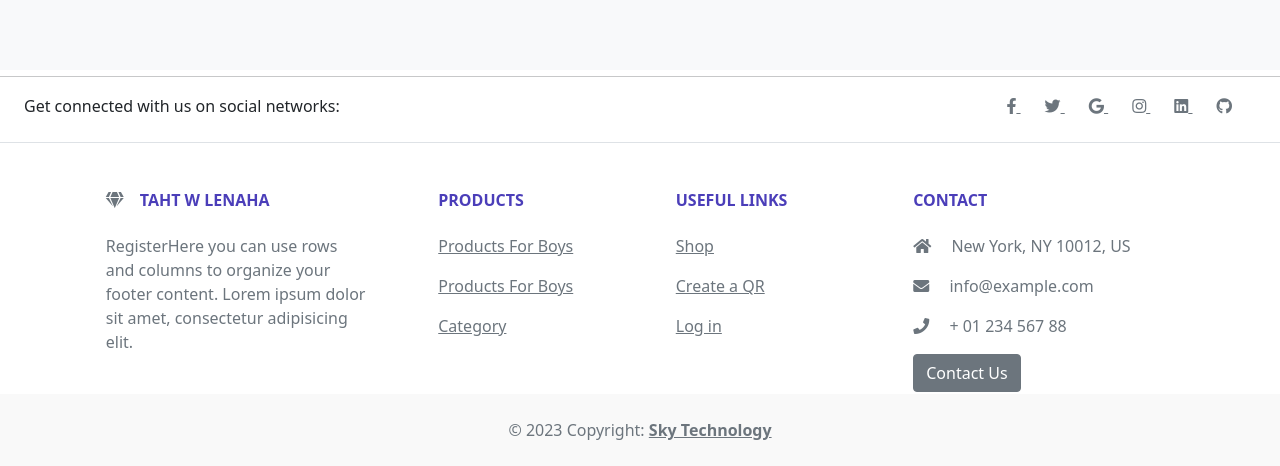
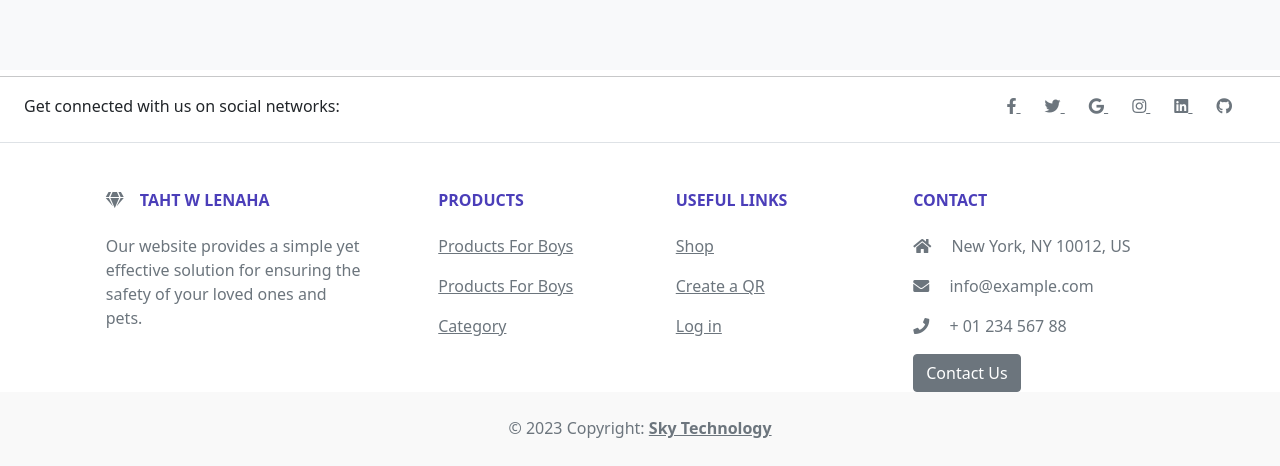
Before and after one commit to yousefmankoulah/Qr_findMyKids, a Django app: page /en/order/allOrderHistory/ in a window 1280 px wide. Shown: the part 1335-1801 px from the top of the page. After the commit the page ends 1773 px from the top, so only its background shows below. Run offline with Django 4.2, Linux system fonts and the light colour scheme; a user stored in the database is signed in; data comes from the database, SQL or seed files in the repository; some libraries are stand-ins or nearby versions.

Commit message:
Update base.html

```diff
--- a/findMe/home/templates/base.html
+++ b/findMe/home/templates/base.html
@@ -206,8 +206,7 @@
             <i class="fas fa-gem me-3 text-secondary"></i>{% trans "Taht W Lenaha" %}
           </h6>
           <p>
-            {% trans "Register" %}Here you can use rows and columns to organize your footer content. Lorem ipsum
-            dolor sit amet, consectetur adipisicing elit.
+            {% trans "Our website provides a simple yet effective solution for ensuring the safety of your loved ones and pets." %}
           </p>
         </div>
         <!-- Grid column -->
```
